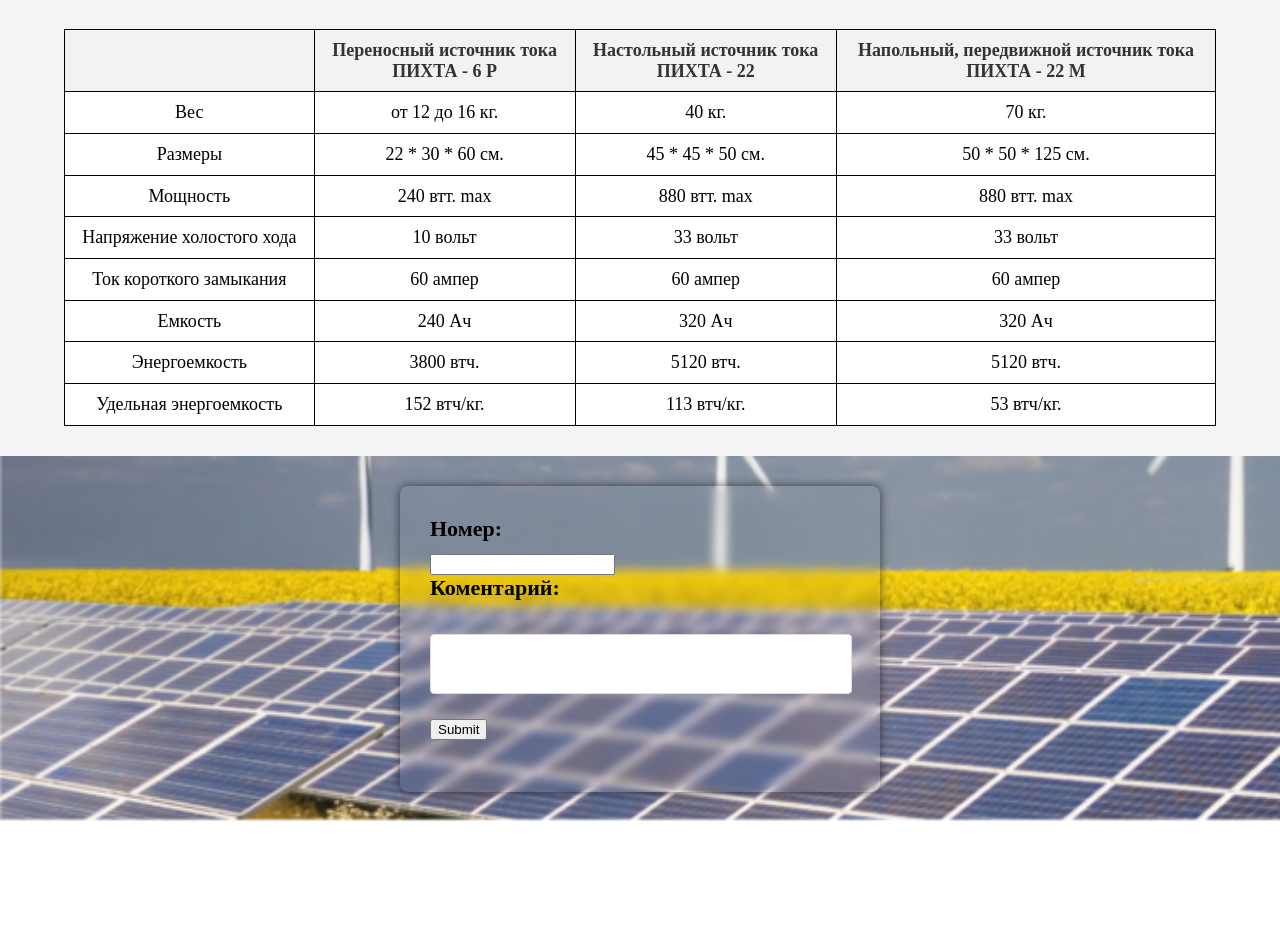
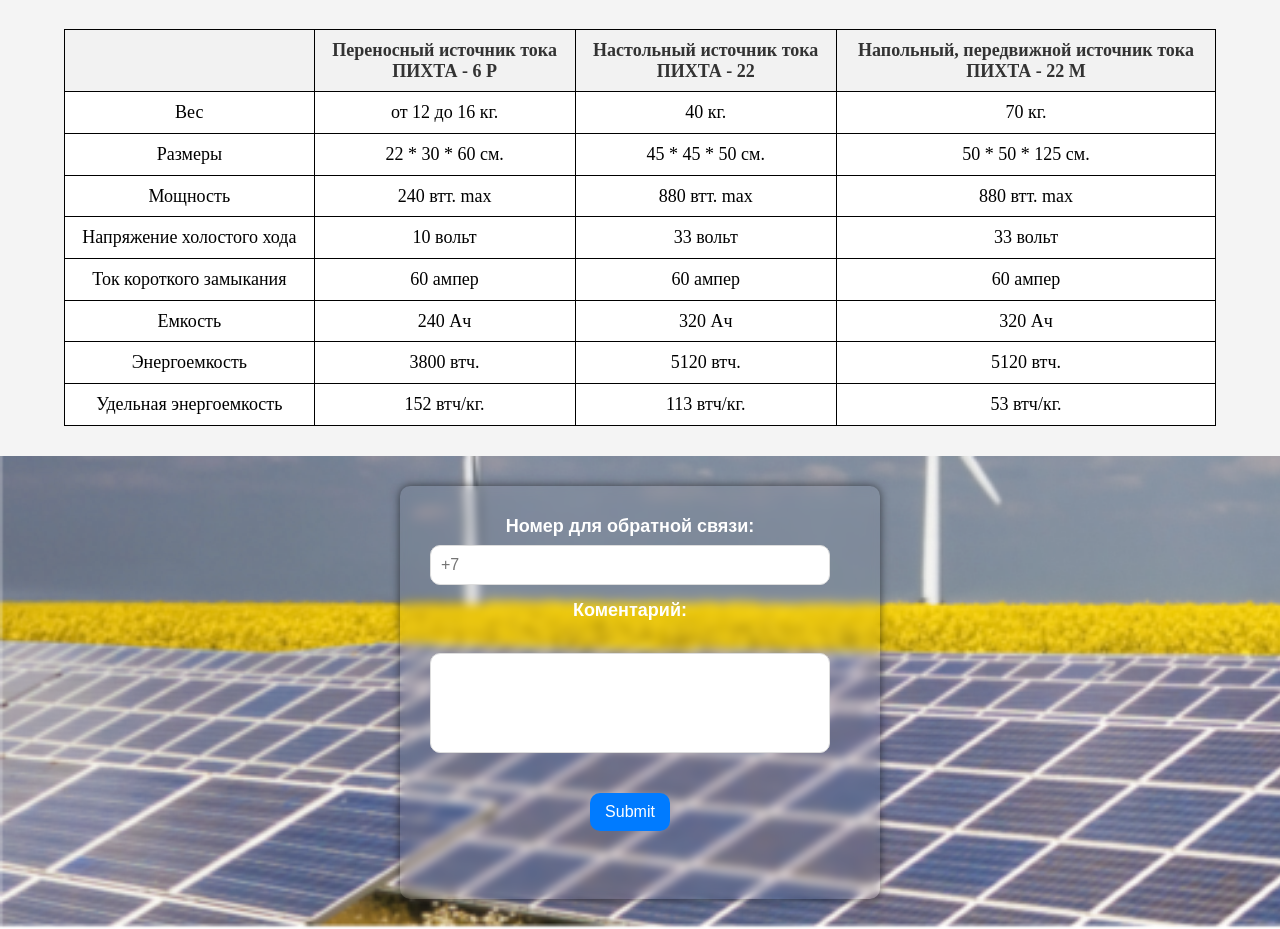
Before and after one commit to Asada5890/WebDjango, a Django app: page / in a window 1280 px wide. Shown: the part 2914-3843 px from the top of the page. Before the commit the page ends 3735 px from the top, so only its background shows below. Run offline with Django 5.2, Linux system fonts and the light colour scheme.

Commit message:
website django with feedback form

```diff
--- a/PIHTAWebSite/PIHTAWebSite/settings.py
+++ b/PIHTAWebSite/PIHTAWebSite/settings.py
@@ -128,7 +128,7 @@ EMAIL_PORT = 465
 EMAIL_USE_TLS = False
 EMAIL_USE_SSL = True
 EMAIL_HOST_USER = 'maxim481.soldat@yandex.ru'
-EMAIL_HOST_PASSWORD = '#'
+EMAIL_HOST_PASSWORD = '*'
 
 
 
--- a/PIHTAWebSite/feedbackform/static/css/style.css
+++ b/PIHTAWebSite/feedbackform/static/css/style.css
@@ -349,7 +440,7 @@ header {
   /**
    * Correct the cursor style of increment and decrement buttons in Chrome.
    */
-  [type='number']::-webkit-inner-spin-button,
+  /* [type='number']::-webkit-inner-spin-button,
   [type='number']::- webkit-outer-spin-button {
     height: auto; }
 
@@ -751,41 +858,88 @@ header {
           justify-content: center;
           width: 100%;
           margin: 0 auto;
+          color: white;
           padding: 30px 0;
           background: url(../img/footer.png) no-repeat;
-    background-size: cover; }
+          background-size: cover;
+          font-family: Arial, sans-serif;
+        }
+
         footer form {
           backdrop-filter: blur(5px);
-      font-size: 22px;
+          font-size: 18px;
           padding: 30px;
           padding-right: 50px;
-      border-radius: 8px;
+          border-radius: 10px;
           box-shadow: 0 0 10px rgba(0, 0, 0, 0.588);
           width: 100%;
-      max-width: 400px; }
+          max-width: 400px;
+          display: flex;
+          flex-direction: column;
+          align-items: center;
+        }
+
         footer label {
           display: block;
           margin-bottom: 8px;
-      font-weight: bold; }
+          font-weight: bold;
+          text-align: center;
+        }
+
+        footer label[for='message'] {
+          margin-bottom: 2px; /* Reduced margin-bottom to 2px */
+        }
+
         footer input[type='text'],
-    footer input[type='email'],
-    footer textarea {
+        footer input[type='tel'] {
           width: 100%;
           padding: 10px;
           margin-bottom: 15px;
           border: 1px solid #ddd;
-      border-radius: 4px;
-      font-size: 16px; }
+          border-radius: 10px; /* Added border-radius for rounded corners */
+          font-size: 16px;
+          box-sizing: border-box;
+        }
+
         footer textarea {
-      resize: none; }
-    footer button {
+          resize: none;
+          height: 100px;
+          margin-bottom: 20px;
+          width: 100%;
+          padding: 10px;
+          border: 1px solid #ddd;
+          border-radius: 10px;
+          font-size: 16px;
+          box-sizing: border-box;
+          font-family: 'Open Sans', sans-serif;
+          margin-top: 10px; /* Adjusted margin-top to 10px */
+        }
+
+        footer input[type='submit'] {
           background-color: #007bff;
           color: #fff;
           padding: 10px 15px;
           border: none;
-      border-radius: 4px;
+          border-radius: 10px;
           cursor: pointer;
           font-size: 16px;
-      transition: background-color 0.3s ease; }
-    footer button:hover {
-      background-color: #0056b3; }
+          transition: background-color 0.3s ease;
+          margin-top: 20px;
+        }
+
+        footer input[type='submit']:hover {
+          background-color: #0056b3;
+        }
+
+        footer p {
+          text-align: center;
+          margin-top: 20px;
+
+        }
+
+
+        input[type="tel"] {
+          appearance: none;
+          -moz-appearance: none;
+          -webkit-appearance: none;
+        }
--- /dev/null
+++ b/PIHTAWebSite/feedbackform/static/js/phone_number.js
@@ -0,0 +1,9 @@
+const inputTel = document.getElementById('phonenumber');
+
+inputTel.addEventListener('input', (e) => {
+  const inputValue = e.target.value;
+  const regex = /^(\+7|8)[0-9]{9,10}$/;
+  if (!regex.test(inputValue)) {
+    e.target.value = inputValue.replace(/[^0-9+8\s]/g, '');
+  }
+});
--- a/PIHTAWebSite/feedbackform/templates/index.html
+++ b/PIHTAWebSite/feedbackform/templates/index.html
@@ -29,7 +29,7 @@
                 <li><a href="#first-section">Главная</a></li>
                 <li><a href="#second-section">О нас</a></li>
                 <li><a href="#third-section">Характеристи</a></li>
-                <li><a href="#fourth-section">Контакты</a></li>
+                <li><a href="#fifth-section">Контакты</a></li>
               </ul>
             </div>
           </nav>
@@ -161,7 +161,7 @@
         </div>
         <div class="block-three">
           <div class="block-three-img">
-            <img src="{% static 'img/img2png' %}.png" alt="" />
+            <img src="{% static 'img/img2.png' %}" alt="" />
             <img src="{% static 'img/img3.png' %}" alt="" />
           </div>
         </div>
@@ -248,10 +248,10 @@
         <form method="post">
             {% csrf_token %}
 
-            <label for="phonenumber">Номер:</label>
-            <input id="phonenumber" name="phonenumber"/>
+            <label type='phonenumber' for="phonenumber"><strong>Номер для обратной связи:</strong></label>
+            <input maxlength="18"  type='tel'pattern="+7[0-9]{10}" placeholder="+7" id="phonenumber" name="phonenumber"/>
 
-            <label for="message">Коментарий:</label><br>
+            <label class = "coment" for="message">Коментарий:</label><br>
             <textarea id="message" name="message"></textarea>
 
             <input type="submit">
@@ -262,6 +262,7 @@
     <script src="{% static 'js/right-left-animation.js' %}"></script>
     <script src="{% static 'js/visile-section.js' %}"></script>
     <script src="{% static 'js/navigation.js' %}"></script>
+    <script src="{% static 'js/phone_number.js' %}"></script>
 
     <!-- <script src="../static/js/appear-text.js"></script>
     <script src="../static/js/burger.js"></script>
```
Also changed, not shown: other parts of PIHTAWebSite/feedbackform/static/css/style.css (+111 -4 lines), 2 other files. Lines whose indentation alone changed are shown as unchanged.
